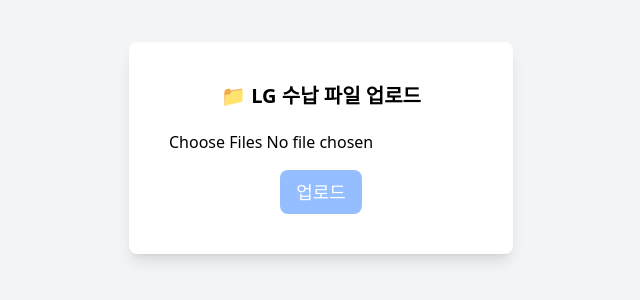
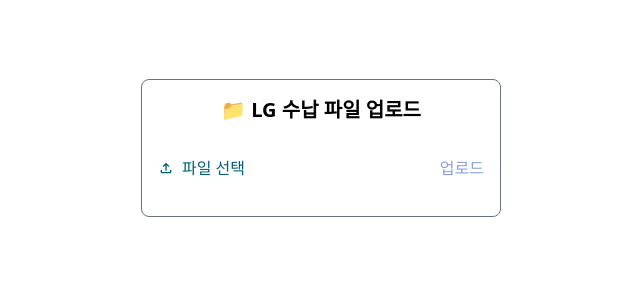
Before and after one commit to berrrypark/receive_telecom_view, a React (Vite) app: page / in a window 1280 px wide. Shown: the part 252-552 px from the top of the page, without its empty margins (319-959 px from the left). Built offline with nearby package versions, Linux system fonts and the light colour scheme.

Commit message:
feat: 요청사항 반영

```diff
--- a/package.json
+++ b/package.json
@@ -25,6 +25,7 @@
     "eslint-plugin-react-hooks": "^5.2.0",
     "eslint-plugin-react-refresh": "^0.4.19",
     "globals": "^16.0.0",
+    "react-icons": "^5.5.0",
     "typescript": "~5.8.3",
     "typescript-eslint": "^8.30.1",
     "vite": "^6.3.5"
--- a/src/SamplePage.tsx
+++ b/src/SamplePage.tsx
@@ -1,12 +1,13 @@
-import { useState } from "react";
+import { useRef, useState } from "react";
 import axios from "axios";
-import ConfirmModal from "./components/ConfirmModal/ConfirmModal";
+import { MdOutlineFileUpload, MdDelete } from "react-icons/md";
 
 const SamplePage = () => {
   const [files, setFiles] = useState<File[]>([]);
   const [uploadComplete, setUploadComplete] = useState(false);
   const [loading, setLoading] = useState(false);
-  const [isModalOpen, setIsModalOpen] = useState(false);
+
+  const fileInputRef = useRef<HTMLInputElement>(null);
 
   const handleFileChange = (event: React.ChangeEvent<HTMLInputElement>) => {
     const selectedFiles = event.target.files;
@@ -40,22 +41,22 @@ const SamplePage = () => {
     });
 
     try {
-      // const res = await axios.post("http://localhost:8081/api/upload/multiple", formData, {
-      //   headers: {
-      //     "Content-Type": "multipart/form-data",
-      //   },
-      // });
+      const res = await axios.post("/api/upload/multiple", formData, {
+        headers: {
+          "Content-Type": "multipart/form-data",
+        },
+      });
+
+      console.log("업로드 응답:", res.data);
 
       // if (res.status == 200) {
       //   setIsModalOpen(true);
       // }
 
-      setIsModalOpen(true);
+      // setIsModalOpen(true);
 
       console.log("업로드할 파일:", files);
-      alert("파일 업로드 완료!");
       setUploadComplete(true);
-      setFiles([]);
     } catch (err) {
       console.error(err);
       alert("업로드 실패!");
@@ -65,7 +66,7 @@ const SamplePage = () => {
   const handleStart = async () => {
     setLoading(true);
     try {
-      await axios.get("http://localhost:8081/api/sunab/lg/start");
+      await axios.get("/api/sunab/lg/start");
       alert("완료되었습니다");
     } catch (err) {
       console.error(err);
@@ -75,47 +76,68 @@ const SamplePage = () => {
     }
   };
 
-  const handleConfirm = () => {
-    console.log("Confirm button clicked");
-    // 여기에 확인 버튼 클릭 시 처리할 로직을 추가하세요.
-    setIsModalOpen(false);
+  const handleDeleteFile = (index: number) => () => {
+    setFiles((prevFiles) => prevFiles.filter((_, i) => i !== index));
+    if (fileInputRef.current) {
+      fileInputRef.current.value = "";
+    }
   };
-  const handleClose = () => {
-    console.log("Close button clicked");
-    // 여기에 모달 닫기 버튼 클릭 시 처리할 로직을 추가하세요.
-    setIsModalOpen(false);
+
+  const openFileDialog = () => {
+    if (fileInputRef.current) {
+      fileInputRef.current.click();
+    }
   };
 
   return (
-    <>
-      <div className="min-h-screen flex justify-center items-center bg-gray-100 font-sans">
-        <div className="bg-white text-black p-10 rounded-lg shadow-lg text-center w-96">
-          <h2 className="mb-5 text-xl font-bold">📁 LG 수납 파일 업로드</h2>
-
-          <input type="file" accept=".layout" multiple onChange={handleFileChange} className="mb-4 block mx-auto" />
+    <div className="h-full w-full flex justify-center items-center">
+      <div className="w-[360px] flex flex-col justify-center items-center rounded-lg border border-gray-500 p-4">
+        <h2 className="mb-8 text-xl font-bold">📁 LG 수납 파일 업로드</h2>
+        <div className="flex justify-between w-full">
+          <button onClick={openFileDialog} className="text-cyan-800 hover:text-cyan-950 flex items-center" disabled={files.length > 0}>
+            <MdOutlineFileUpload className="mr-2" />
+            파일 선택
+          </button>
+          <input type="file" accept=".layout" multiple onChange={handleFileChange} ref={fileInputRef} className="hidden" />
 
           <button
             onClick={handleUpload}
             disabled={files.length === 0}
-            className={`px-4 py-2 bg-blue-500 text-white rounded-lg text-lg ${
-              files.length === 0 ? "opacity-50 cursor-not-allowed" : "hover:bg-blue-600"
-            }`}
+            className={`text-blue-800 hover:text-blue-950 ${files.length === 0 ? "opacity-50 cursor-not-allowed" : "hover:bg-blue-600"}`}
           >
             업로드
           </button>
+        </div>
 
+        <div className="w-full mt-5">
           {files.length > 0 && (
             <div className="mt-5 w-full">
+              <div className="w-full flex justify-between">
                 <h4 className="text-left font-semibold">선택된 파일:</h4>
+                <button
+                  onClick={() => {
+                    setFiles([]);
+                    if (fileInputRef.current) {
+                      fileInputRef.current.value = ""; // input의 파일 선택 초기화
+                    }
+                  }}
+                >
+                  전체 삭제
+                </button>
+              </div>
               <ul className="list-none p-0 text-left">
                 {files.map((file, index) => (
-                  <li key={index} className="bg-gray-200 p-2 rounded-md mb-2">
-                    {file.name}
+                  <li key={index} className="bg-gray-200 p-2 rounded-md mb-2 flex">
+                    <div className="flex-1">{file.name}</div>
+                    <button onClick={handleDeleteFile(index)}>
+                      <MdDelete />
+                    </button>
                   </li>
                 ))}
               </ul>
             </div>
           )}
+        </div>
 
         {uploadComplete && (
           <div className="mt-5">
@@ -134,8 +156,6 @@ const SamplePage = () => {
         )}
       </div>
     </div>
-      <ConfirmModal isOpen={isModalOpen} onConfirm={handleConfirm} onClose={handleClose} />
-    </>
   );
 };
 
--- a/src/components/ConfirmModal/ConfirmModal.tsx
+++ b/src/components/ConfirmModal/ConfirmModal.tsx
@@ -1,10 +1,11 @@
-interface ConfirmModalProps {
+import type { PropsWithChildren } from "react";
+
+interface ConfirmModalProps extends PropsWithChildren {
   isOpen: boolean;
   onConfirm: () => void;
-  onClose: () => void;
 }
 
-const ConfirmModal = ({ isOpen, onConfirm, onClose }: ConfirmModalProps) => {
+const ConfirmModal = ({ isOpen, children, onConfirm }: ConfirmModalProps) => {
   if (!isOpen) return null;
 
   return (
@@ -33,11 +34,9 @@ const ConfirmModal = ({ isOpen, onConfirm, onClose }: ConfirmModalProps) => {
                 </div>
                 <div className="mt-3 text-center sm:mt-0 sm:ml-4 sm:text-left">
                   <h3 className="text-base font-semibold text-gray-900" id="modal-title">
-                    박소영이다
+                    파일 업로드 확인
                   </h3>
-                  <div className="mt-2">
-                    <p className="text-sm text-gray-500">여기에 내용을 입력하시요.</p>
-                  </div>
+                  <div className="mt-2">{children}</div>
                 </div>
               </div>
             </div>
@@ -49,13 +48,6 @@ const ConfirmModal = ({ isOpen, onConfirm, onClose }: ConfirmModalProps) => {
               >
                 확인
               </button>
-              <button
-                type="button"
-                className="mt-3 inline-flex w-full justify-center rounded-md bg-white px-3 py-2 text-sm font-semibold text-gray-900 shadow-xs ring-1 ring-gray-300 ring-inset hover:bg-gray-50 sm:mt-0 sm:w-auto"
-                onClick={onClose}
-              >
-                취소
-              </button>
             </div>
           </div>
         </div>
--- a/src/index.css
+++ b/src/index.css
@@ -7,3 +7,8 @@ body {
   height: 100vh;
   width: 100vw;
 }
+
+#root {
+  width: 100%;
+  height: 100%;
+}
```
Also changed, not shown: 1 other file (tests, documents, lock files or other folders). Lines whose indentation alone changed are shown as unchanged.
